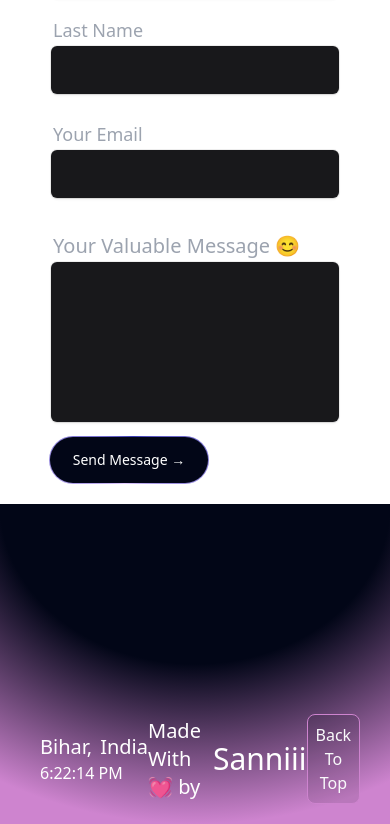
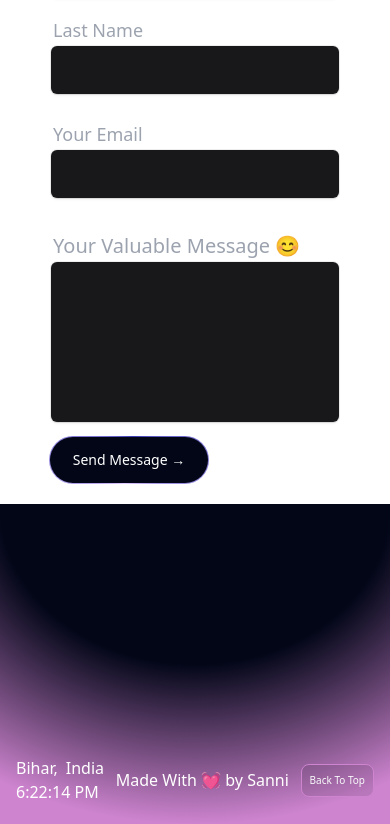
Before and after one commit to Sanni-Singh/Portfolio, a React (Vite) app: page / in a window 390 px wide. Shown: the part 4706-5530 px from the top of the page. Built offline with nearby package versions, Linux system fonts and the light colour scheme.

Commit message:
chnages on footer

```diff
--- a/src/components/FooterComponent.jsx
+++ b/src/components/FooterComponent.jsx
@@ -32,14 +32,14 @@ const FooterComponent = ()=>{
             backgroundColor: 'transparent',
         }} className="relative flex  items-end h-[20rem] bg-transparent place-content-center overflow-hidden px-4  text-grey-200">
 
-            <div className="text-white  w-screen bg-transparent flex justify-between items-center px-10 py-5">
+            <div className="text-white  w-screen bg-transparent flex justify-between items-center sm:px-10 py-5">
                 <div>
-                    <h3 className="text-xl flex gap-2">Bihar,<span>India</span></h3>
+                    <h3 className="sm:text-xl text-md flex gap-2">Bihar,<span>India</span></h3>
                     <p>{tarik}</p>
                 </div>
-                <p className="flex justify-center items-center gap-3 text-xl">Made With 💓 by <span className="text-3xl text-bold">Sanniii</span></p>
+                <p className="flex justify-center text-center items-center gap-3 sm:text-xl text-md">Made With 💓 by Sanni</p>
                 <a href="#Home">
-                <motion.button style={{border,borderShadow}} className=" bg-gray-950/10 text-gray-50 transition-colours p-2 rounded-lg cursor-pointer hover:bg-gray-950/50">Back To Top</motion.button>
+                <motion.button style={{border,borderShadow}} className=" bg-gray-950/10 text-gray-50 transition-colours p-2 rounded-lg cursor-pointer hover:bg-gray-950/50 sm:text-xl text-[10px]">Back To Top</motion.button>
                 </a>
             </div>
 
```
